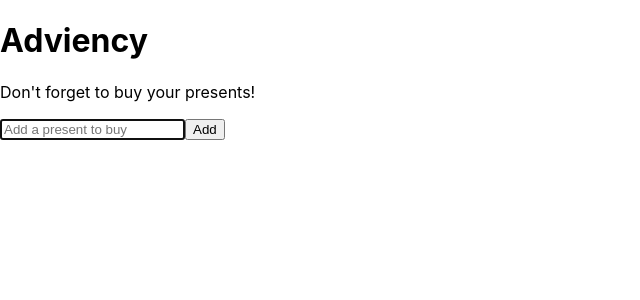
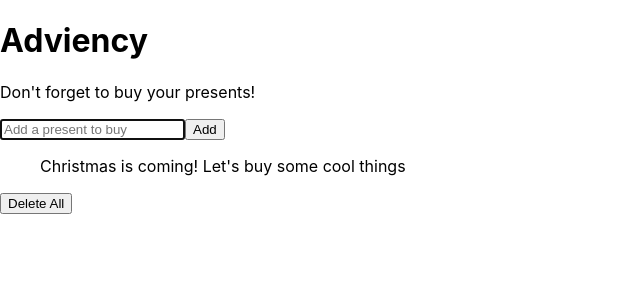
Before and after one commit to lucasvegalv/adviency-app, a React (Create React App) app: page / in a window 1280 px wide. Shown: the top 300 px of the page, without its empty margins (0-640 px from the left). Built offline with nearby package versions, Linux system fonts and the light colour scheme.

Commit message:
Added some functionalities

```diff
--- a/src/App.js
+++ b/src/App.js
@@ -35,10 +35,6 @@ const handleChange = (e) => {
   }
 
   setValue('')
-    // PENDING VALIDATION
-    // if(items.find(item => item.value = value)) {
-    //   alert("Este item ya lo tenes!")
-    // }
   }
 
   // ADD THE INPUT PRESSING 'ENTER' KEY
@@ -51,11 +47,17 @@ const handleChange = (e) => {
     console.log(items)
   }
 
-
-
+  // DELETE ALL ITEMS
+  const handleDeleteAllItems = () => {
+    const deletedAll = items.filter(item => item != item)
+    setItems(deletedAll)
+  }
 
   // RENDER THE ITEM LIST
   const itemList = items.map(item => (<li key={item.id} >{item.value} <button onClick={() => handleDelete(item.id)}>X</button></li>))
+
+  // ALERT THE USER IF THERE'S NO ITEMS YET
+  const noItemsAlert = items.length === 0 && <p>Christmas is coming! Let's buy some cool things</p>
 
   return (
     <>
@@ -66,10 +68,12 @@ const handleChange = (e) => {
 
       <div>
         <input type="text" onKeyDown={handleKeyDown} onChange={handleChange} value={value} placeholder="Add a present to buy" autoFocus/>
-        <button  onClick={handleClick}>Add</button>
+        <button onClick={handleClick}>Add</button>
         <ul>
           {itemList}
+          {noItemsAlert}
         </ul>
+        <button onClick={handleDeleteAllItems}>Delete All</button>
       </div>
     </>
   );
```
Also changed, not shown: 1 other file (tests, documents, lock files or other folders).
